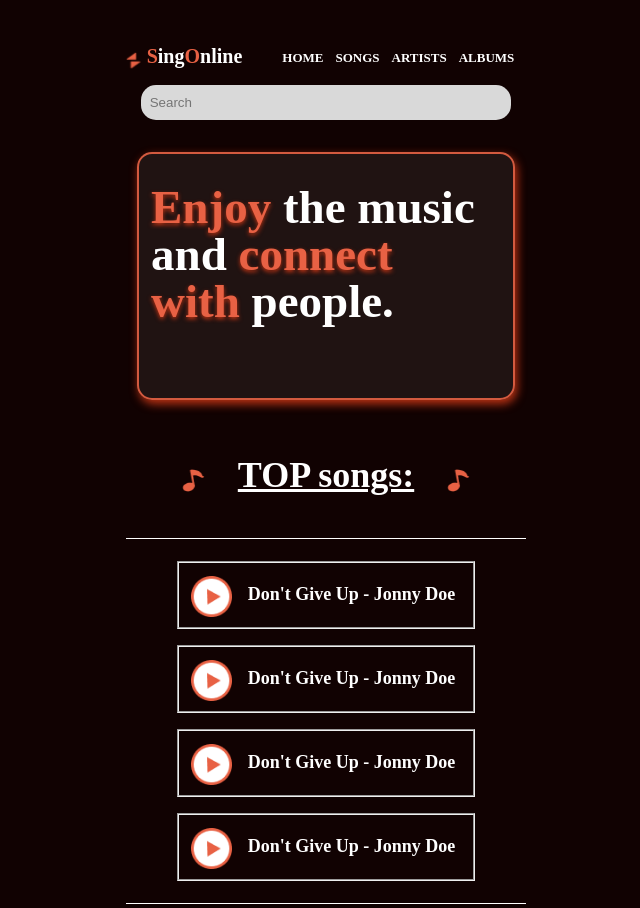
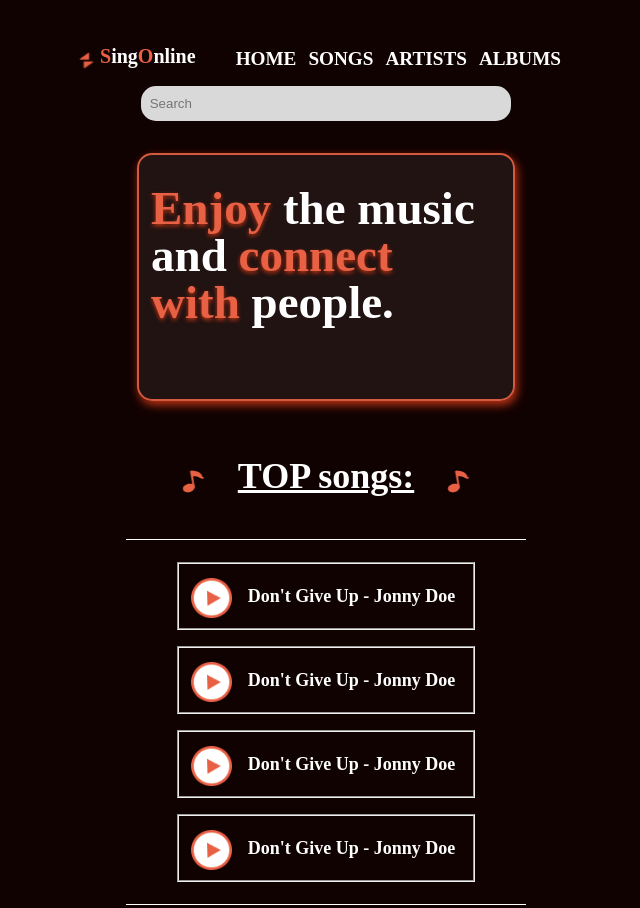
Before and after one commit to elop123/SingOnline_SCSS, a plain HTML site: page index.html in a window 1280 px wide. Shown: the top 908 px of the page, without its empty margins (314-954 px from the left). Drawn offline with Linux system fonts and the light colour scheme.

Commit message:
last scss

```diff
--- a/SASS/layout/_navbar.scss
+++ b/SASS/layout/_navbar.scss
@@ -22,3 +22,15 @@
     }
     }
 }
+
+@media (min-width:768px){
+    .nav-main{
+        ul{
+            li{
+                a{
+                    font-size: larger;
+                }
+            }
+        }
+    }
+}
```
Also changed, not shown: main.css, main.scss (line endings or trailing spaces).
